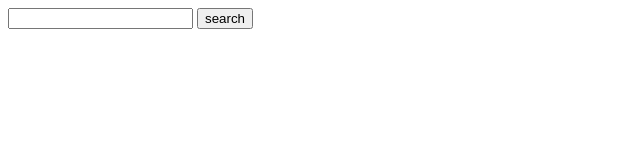
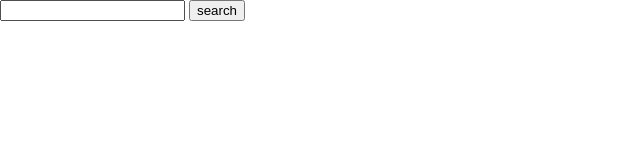
Before and after one commit to DARSHAN-BAMANIYA/demo, a plain HTML site: page index.html in a window 1280 px wide. Shown: the whole page, without its empty margins (0-640 px from the left). Drawn offline with Linux system fonts and the light colour scheme.

Commit message:
Update index.html

```diff
--- a/index.html
+++ b/index.html
@@ -14,6 +14,10 @@
 .recipe{
 width: fit-content;
 }
+}
+   body{
+    margin: 0px;
+    padding: 0px;
 }
    .recipe-continer{
       display: grid;
```
